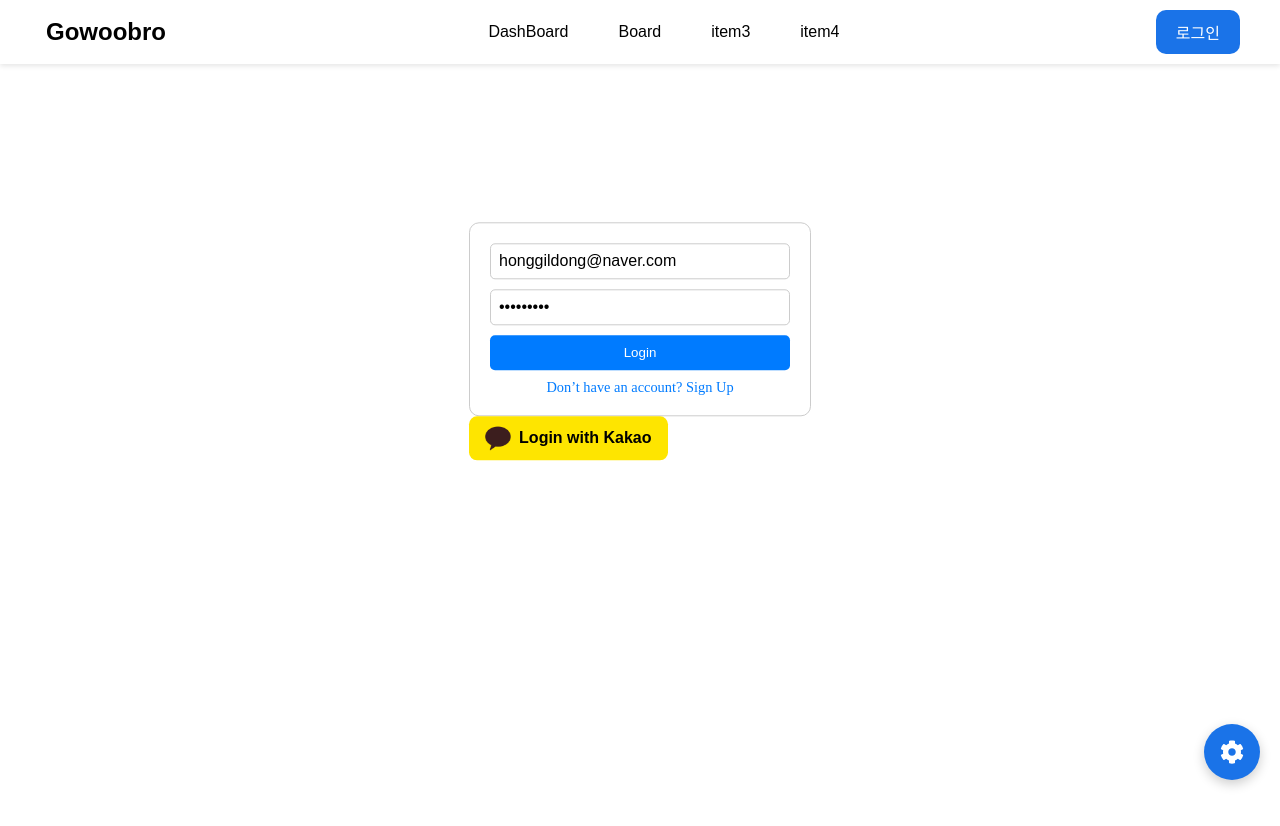
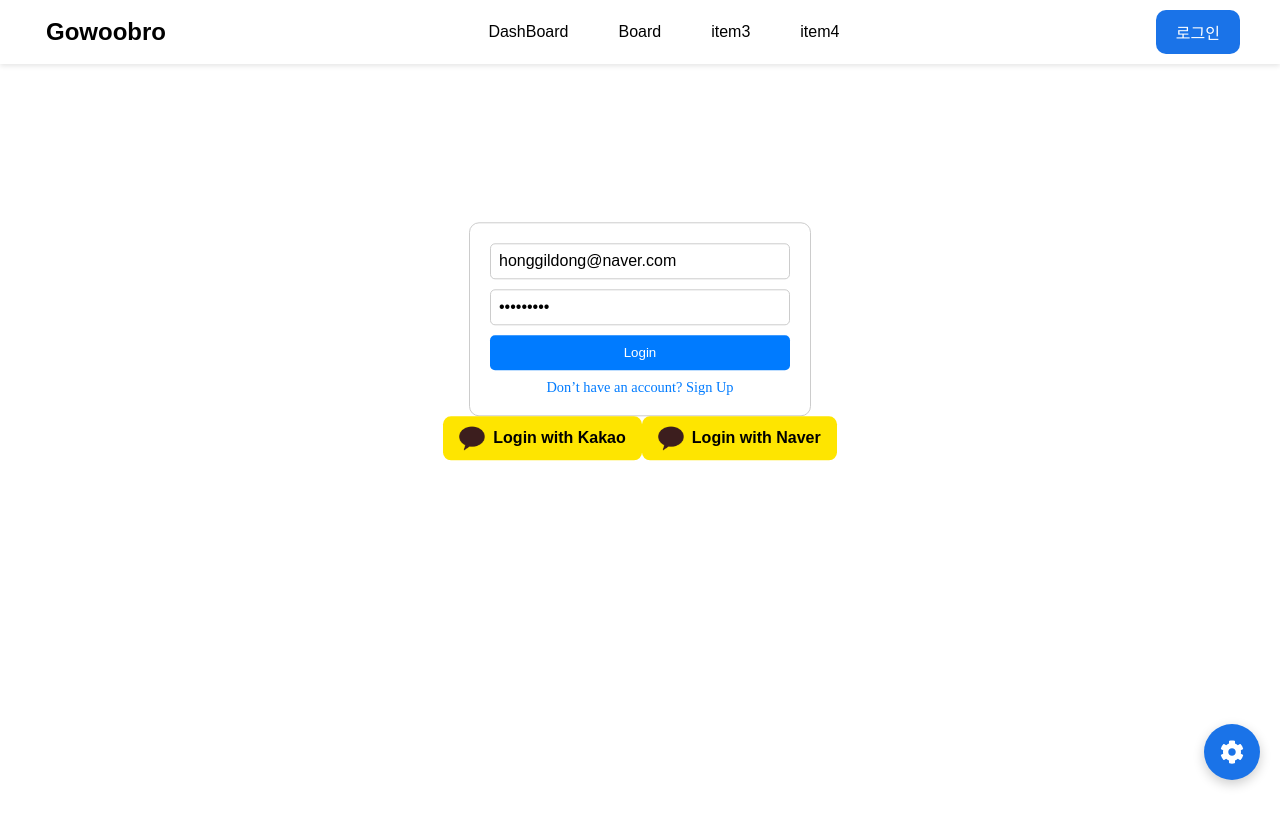
Before and after one commit to kobums-toy/toy-front, a React (Create React App) app: page /login in a window 1280 px wide. Shown: the top 826 px of the page. Built offline with nearby package versions, Linux system fonts and the light colour scheme; no server answers.

Commit message:
feat naver login

```diff
--- a/src/components/LoginForm.tsx
+++ b/src/components/LoginForm.tsx
@@ -1,11 +1,12 @@
 /** @jsxImportSource @emotion/react */
 import { css } from '@emotion/react';
 import React, { useEffect, useState } from 'react';
-import { useAuth, useKakaoAuth } from '../hooks/useAuth';
+import { useAuth, useKakaoAuth, useNaverAuth } from '../hooks/useAuth';
 import { primaryColor, primaryColorHover } from '../styles/colors';
 import { Link, useLocation } from 'react-router-dom';
 import Modal from './Modal';
 import KakaoLoginButton from './KakaoLoginButton';
+import NaverLoginButton from './NavweLoginButton';
 
 const formStyle = css`
   display: flex;
@@ -60,6 +61,7 @@ const LoginForm: React.FC = () => {
   const [password, setPassword] = useState('qwer1234!');
   const { mutate: login, isLoading, error } = useAuth();
   const { mutate: kakaoLogin, isLoading: kakaoLoginLoading, error: kakaoLoginError } = useKakaoAuth();
+  const { mutate: naverLogin, isLoading: naverLoginLoading, error: naverLoginError } = useNaverAuth();
   const [showErrorModal, setShowErrorModal] = useState(false);
 
   const location = useLocation(); // Get the current location
@@ -67,10 +69,16 @@ const LoginForm: React.FC = () => {
   useEffect(() => {
     const params = new URLSearchParams(location.search);
     const code = params.get('code'); // Extract the "code" parameter
+    const state = params.get('state');
 
     if (code) {
-      console.log('Kakao login code:', code);
-      kakaoLogin({ client_id: process.env.REACT_APP_KAKAO_JS_KEY, redirect_uri: process.env.REACT_APP_KAKAO_REDIRECT_URL, grant_type: 'authorization_code', code: code });
+      if (state) {
+        console.log('Naver login code:', code);
+        naverLogin({ client_id: process.env.REACT_APP_NAVER_CLIENT_ID, redirect_uri: process.env.REACT_APP_NAVER_REDIRECT_URL, client_secret: process.env.REACT_APP_NAVER_CLIENT_SECRET, grant_type: 'authorization_code', code: code, state: state });
+      } else {
+        console.log('Kakao login code:', code);
+        kakaoLogin({ client_id: process.env.REACT_APP_KAKAO_JS_KEY, redirect_uri: process.env.REACT_APP_KAKAO_REDIRECT_URL, grant_type: 'authorization_code', code: code });
+      }
     } else {
       console.error('No code parameter found in the URL');
     }
@@ -111,6 +119,7 @@ const LoginForm: React.FC = () => {
         </div>
       </form>
       <KakaoLoginButton />
+      <NaverLoginButton />
       {showErrorModal && (
         <Modal
           type="error"
--- /dev/null
+++ b/src/components/NavweLoginButton.tsx
@@ -0,0 +1,49 @@
+/** @jsxImportSource @emotion/react */
+import React from 'react';
+import { css } from '@emotion/react';
+
+const buttonStyle = css`
+  display: inline-flex;
+  align-items: center;
+  justify-content: center;
+  background-color: #fee500; /* Kakao 노란색 */
+  border: none;
+  border-radius: 8px;
+  padding: 10px 16px;
+  cursor: pointer;
+  font-size: 16px;
+  font-weight: bold;
+  color: #000; /* 검은색 텍스트 */
+  transition: background-color 0.3s;
+
+  &:hover {
+    background-color: #ffd900;
+  }
+
+  img {
+    margin-right: 8px; /* 로고와 텍스트 간격 */
+    height: 24px; /* 로고 크기 */
+  }
+`;
+
+const NaverLoginButton: React.FC = () => {
+  const doKakaoLogin = () => {
+    const clientId = process.env.REACT_APP_NAVER_CLIENT_ID;
+    const redirectUri = process.env.REACT_APP_NAVER_REDIRECT_URL;
+    const scope = 'profile_nickname account_email profile_image name';
+
+    const naverAuthUrl = `https://nid.naver.com/oauth2.0/authorize?response_type=code&client_id=${clientId}&redirect_uri=${redirectUri}&state=STATE_STRING`;
+
+    // Redirect user to Kakao authorization page
+    window.location.href = naverAuthUrl;
+  };
+
+  return (
+    <button css={buttonStyle} onClick={doKakaoLogin}>
+      <img src="/kakao_login/pngegg.png" alt="Kakao Logo" />
+      Login with Naver
+    </button>
+  );
+};
+
+export default NaverLoginButton;
--- a/src/hooks/useAuth.ts
+++ b/src/hooks/useAuth.ts
@@ -3,6 +3,7 @@ import { useNavigate } from 'react-router-dom';
 import { useSetRecoilState } from 'recoil';
 import Kakao from '../models/kakao';
 import Login from '../models/login';
+import naver from '../models/naver';
 import { authState, userInfoState } from '../recoil/atoms';
 
 export const useAuth = () => {
@@ -34,3 +35,11 @@ export const useKakaoAuth = () => {
     },
   });
 };
+
+export const useNaverAuth = () => {
+  return useMutation(naver.naverLogin, {
+    onSuccess: (data) => {
+      console.log(data);
+    },
+  });
+};
--- /dev/null
+++ b/src/models/naver.ts
@@ -0,0 +1,22 @@
+import request from '../global/request'
+
+export interface UserItem {
+  id: number;
+  email: string;
+  name: string;
+  passwd: string;
+  date: string;
+  extra: object;
+}
+
+export default class Naver {
+  static async naverLogin(params: any) {
+    const res = await request({
+      method: 'GET',
+      url: `/api/oauth/naver`,
+      params: params
+    })
+
+    return res.data
+  }
+}
```
